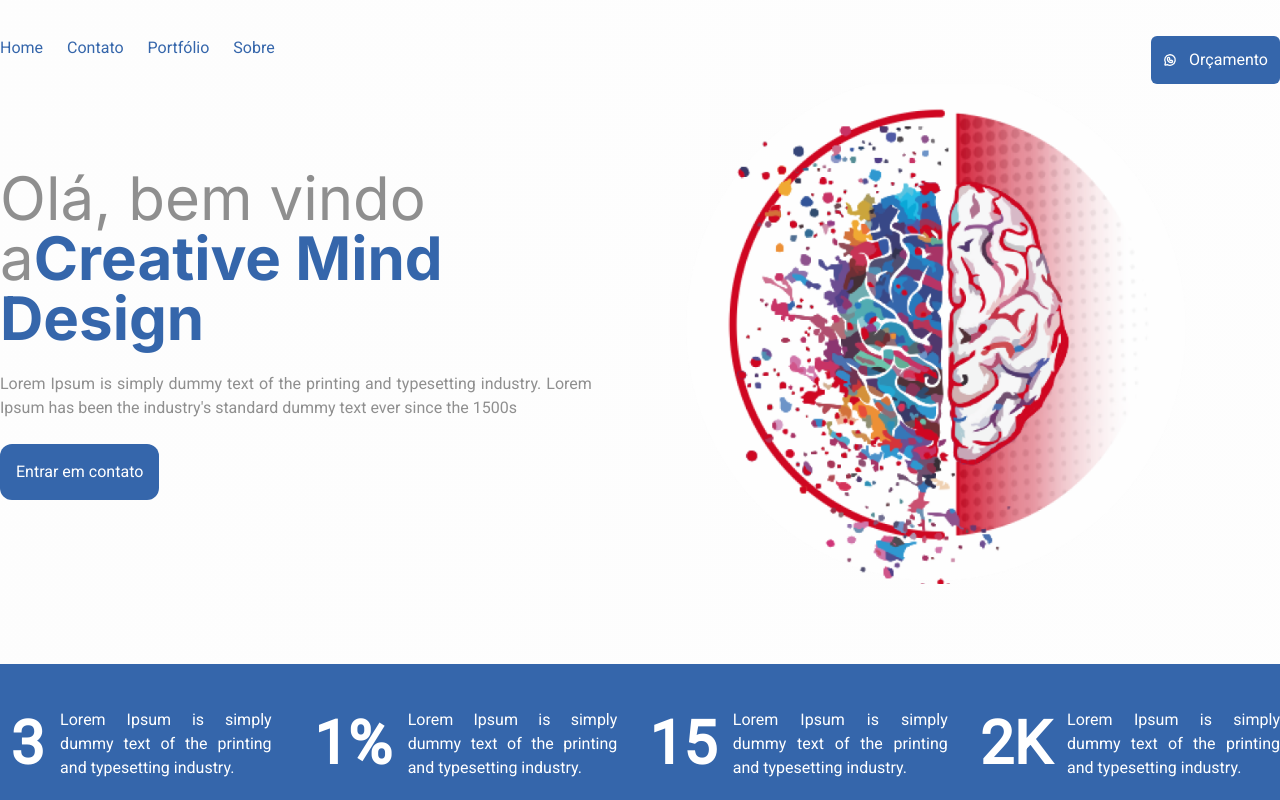
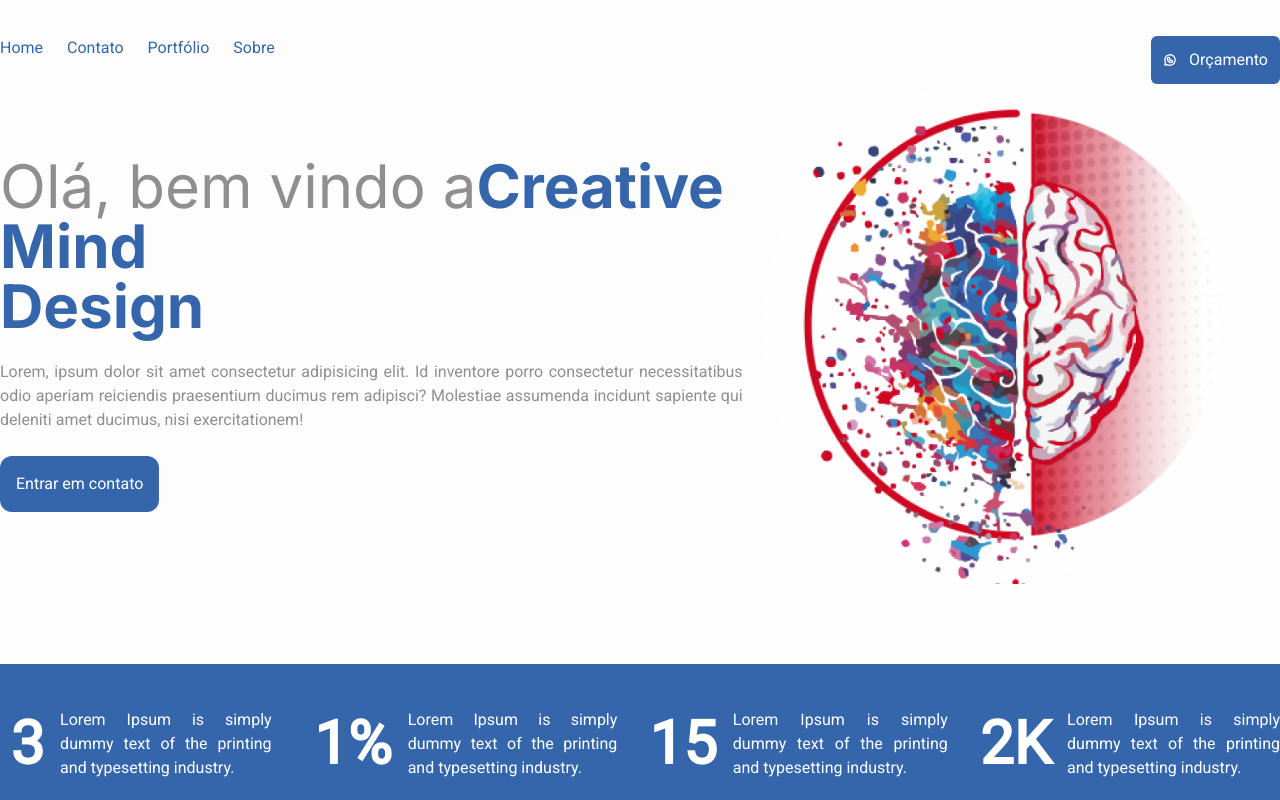
Before and after one commit to OyakSaile/creativemind, a Next.js app: page / in a window 1280 px wide. Shown: the top 800 px of the page. Built offline with nearby package versions, Linux system fonts and the light colour scheme.

Commit message:
testando build

```diff
--- a/src/components/HeroImage/index.tsx
+++ b/src/components/HeroImage/index.tsx
@@ -12,9 +12,10 @@ export function HeroImage() {
             </span>
           </h1>
           <p className="my-6 text-grey text-justify">
-            Lorem Ipsum is simply dummy text of the printing and typesetting
-            industry. Lorem Ipsum has been the industry's standard dummy text
-            ever since the 1500s
+            Lorem, ipsum dolor sit amet consectetur adipisicing elit. Id
+            inventore porro consectetur necessitatibus odio aperiam reiciendis
+            praesentium ducimus rem adipisci? Molestiae assumenda incidunt
+            sapiente qui deleniti amet ducimus, nisi exercitationem!
           </p>
 
           <button className="btn bg-primary p-4 text-white rounded-xl hover:bg-secondary transition-colors">
@@ -23,7 +24,13 @@ export function HeroImage() {
         </div>
 
         <div className=" w-full relative flex justify-center ">
-          <Image src="/logo.png" width={500} height={500} quality="100" alt="Creative Mind Design - Logo" />
+          <Image
+            src="/logo.png"
+            width={500}
+            height={500}
+            quality="100"
+            alt="Creative Mind Design - Logo"
+          />
         </div>
       </div>
     </section>
```
